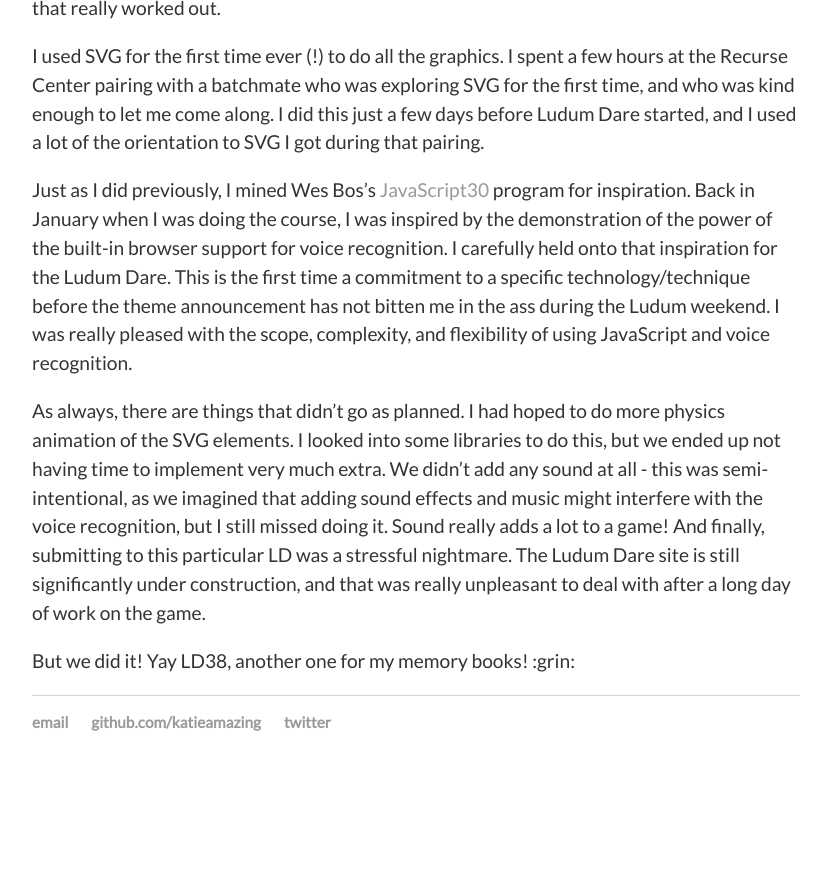
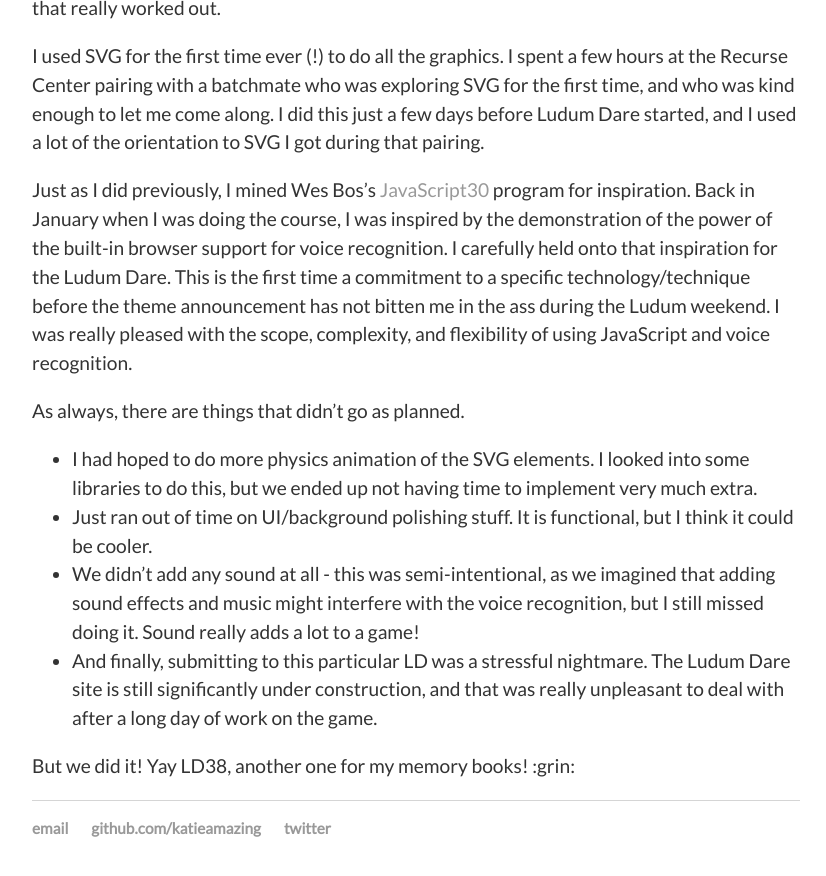
Before and after one commit to katieamazing/katieamazing.github.io, a Jekyll site: the page built from _posts/2017-04-25-LD38.md, in a window 1280 px wide and 900 px high, scrolled down 1473 px. Shown: the top 876 px of the window, without its empty margins (224-1050 px from the left). Built offline with Jekyll 4.4.1, drawn with Linux system fonts in a browser that asks for light colours; before the commit the page ends 2267 px from its top, so only the background shows below that.

Commit message:
Update 2017-04-25-LD38.md

```diff
--- a/_posts/2017-04-25-LD38.md
+++ b/_posts/2017-04-25-LD38.md
@@ -14,6 +14,7 @@
 If you also participated in Ludum Dare this time around, you can make my day: [leave me a comment and rate the game at the website.](https://ldjam.com/events/ludum-dare/38/whirled-of-words-1) Thank you!
 
 
+
 The most pleasing thing for me was how this entry tied together many of my educational efforts over the last weeks and months.
 
 I had recently completed a [JavaScript game](http://katieamazing.com/blog/2017/02/24/moon-sugar) that went pretty well, and that I did very little visual art for. I ran with that for this Ludum Dare. I had a conference to attend from 8am-5pm on Friday and Saturday, so I knew I would have less time than usual, even doing the 72-hour Jam. So choosing to stay out of Photoshop was a time-saving and energy-saving step that really worked out.
@@ -22,6 +23,10 @@
 
 Just as I did previously, I mined Wes Bos's [JavaScript30](https://javascript30.com/) program for inspiration. Back in January when I was doing the course, I was inspired by the demonstration of the power of the built-in browser support for voice recognition. I carefully held onto that inspiration for the Ludum Dare. This is the first time a commitment to a specific technology/technique before the theme announcement has not bitten me in the ass during the Ludum weekend. I was really pleased with the scope, complexity, and flexibility of using JavaScript and voice recognition.
 
-As always, there are things that didn't go as planned. I had hoped to do more physics animation of the SVG elements. I looked into some libraries to do this, but we ended up not having time to implement very much extra. We didn't add any sound at all - this was semi-intentional, as we imagined that adding sound effects and music might interfere with the voice recognition, but I still missed doing it. Sound really adds a lot to a game! And finally, submitting to this particular LD was a stressful nightmare. The Ludum Dare site is still significantly under construction, and that was really unpleasant to deal with after a long day of work on the game.
+As always, there are things that didn't go as planned.
+  * I had hoped to do more physics animation of the SVG elements. I looked into some libraries to do this, but we ended up not having time to implement very much extra.
+  * Just ran out of time on UI/background polishing stuff. It is functional, but I think it could be cooler.
+  * We didn't add any sound at all - this was semi-intentional, as we imagined that adding sound effects and music might interfere with the voice recognition, but I still missed doing it. Sound really adds a lot to a game!
+  * And finally, submitting to this particular LD was a stressful nightmare. The Ludum Dare site is still significantly under construction, and that was really unpleasant to deal with after a long day of work on the game.
 
 But we did it! Yay LD38, another one for my memory books! :grin:
```
